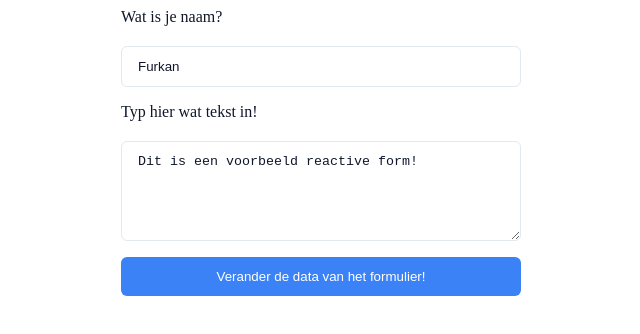
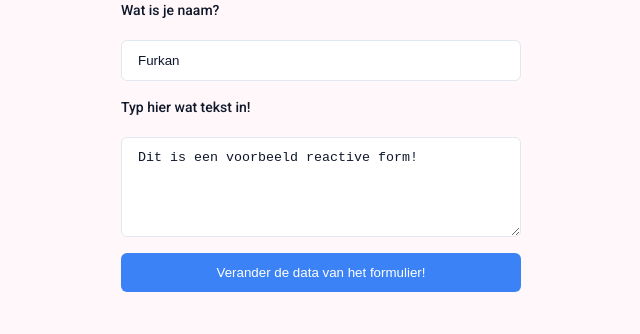
Before and after one commit to furkangurbuz5/smoothie, an Angular app: page / in a window 1280 px wide. Shown: the top 334 px of the page, without its empty margins (319-959 px from the left). Built offline with nearby package versions, Linux system fonts and the light colour scheme.

Commit message:
add angular material

```diff
--- a/angular.json
+++ b/angular.json
@@ -24,9 +24,7 @@
                 "input": "public"
               }
             ],
-            "styles": [
-              "src/styles.css"
-            ]
+            "styles": ["src/material-theme.scss", "src/styles.css"]
           },
           "configurations": {
             "production": {
--- a/package.json
+++ b/package.json
@@ -11,10 +11,12 @@
   "private": true,
   "packageManager": "pnpm@11.14.0",
   "dependencies": {
+    "@angular/cdk": "^21.2.14",
     "@angular/common": "^21.2.0",
     "@angular/compiler": "^21.2.0",
     "@angular/core": "^21.2.0",
     "@angular/forms": "^21.2.0",
+    "@angular/material": "^21.2.14",
     "@angular/platform-browser": "^21.2.0",
     "@angular/router": "^21.2.0",
     "rxjs": "~7.8.0",
--- a/src/index.html
+++ b/src/index.html
@@ -1,11 +1,18 @@
 <!doctype html>
 <html lang="en">
   <head>
-  <meta charset="utf-8">
+    <meta charset="utf-8" />
     <title>Smoothie</title>
-  <base href="/">
-  <meta name="viewport" content="width=device-width, initial-scale=1">
-  <link rel="icon" type="image/x-icon" href="favicon.ico">
+    <base href="/" />
+    <meta name="viewport" content="width=device-width, initial-scale=1" />
+    <link rel="icon" type="image/x-icon" href="favicon.ico" />
+    <link rel="preconnect" href="https://fonts.googleapis.com" />
+    <link rel="preconnect" href="https://fonts.gstatic.com" crossorigin />
+    <link
+      href="https://fonts.googleapis.com/css2?family=Roboto:wght@300;400;500&display=swap"
+      rel="stylesheet"
+    />
+    <link href="https://fonts.googleapis.com/icon?family=Material+Icons" rel="stylesheet" />
   </head>
   <body>
     <app-root></app-root>
--- /dev/null
+++ b/src/material-theme.scss
@@ -0,0 +1,38 @@
+// Include theming for Angular Material with `mat.theme()`.
+// This Sass mixin will define CSS variables that are used for styling Angular Material
+// components according to the Material 3 design spec.
+// Learn more about theming and how to use it for your application's
+// custom components at https://material.angular.dev/guide/theming
+@use '@angular/material' as mat;
+
+html {
+  height: 100%;
+  @include mat.theme(
+    (
+      color: (
+        primary: mat.$magenta-palette,
+        tertiary: mat.$violet-palette,
+      ),
+      typography: Roboto,
+      density: 0,
+    )
+  );
+}
+
+body {
+  // Default the application to a light color theme. This can be changed to
+  // `dark` to enable the dark color theme, or to `light dark` to defer to the
+  // user's system settings.
+  color-scheme: light;
+
+  // Set a default background, font and text colors for the application using
+  // Angular Material's system-level CSS variables. Learn more about these
+  // variables at https://material.angular.dev/guide/system-variables
+  background-color: var(--mat-sys-surface);
+  color: var(--mat-sys-on-surface);
+  font: var(--mat-sys-body-medium);
+
+  // Reset the user agent margin.
+  margin: 0;
+  height: 100%;
+}
```
Also changed, not shown: 1 other file (tests, documents, lock files or other folders). Lines whose indentation alone changed are shown as unchanged.
